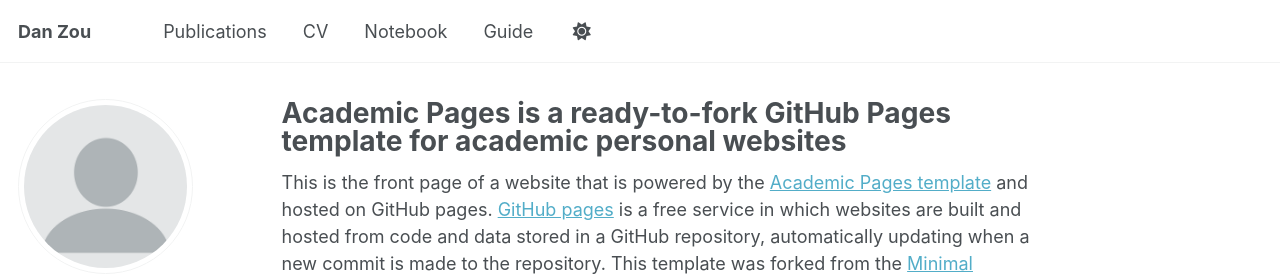
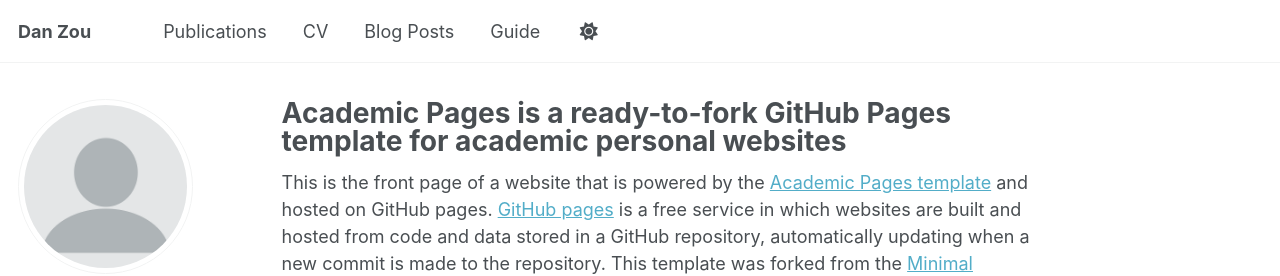
Before and after one commit to Danz-create/Dan-Zou, a Jekyll site: the page built from _pages/about.md, in a window 1280 px wide. Shown: the top 276 px of the page. Built offline with Jekyll 4.4.1, drawn with Linux system fonts in a browser that asks for light colours; some web fonts are replaced; a script that is not in the unit is left out.

Commit message:
Update navigation.yml

```diff
--- a/_data/navigation.yml
+++ b/_data/navigation.yml
@@ -14,8 +14,8 @@
   - title: "CV"
     url: /cv/
 
-  - title: "Notebook"
-    url: /notebook/
+  - title: "Blog Posts"
+    url: /year-archive/
 
   # - title: "CV"
   #   url: /cv-json/
```
